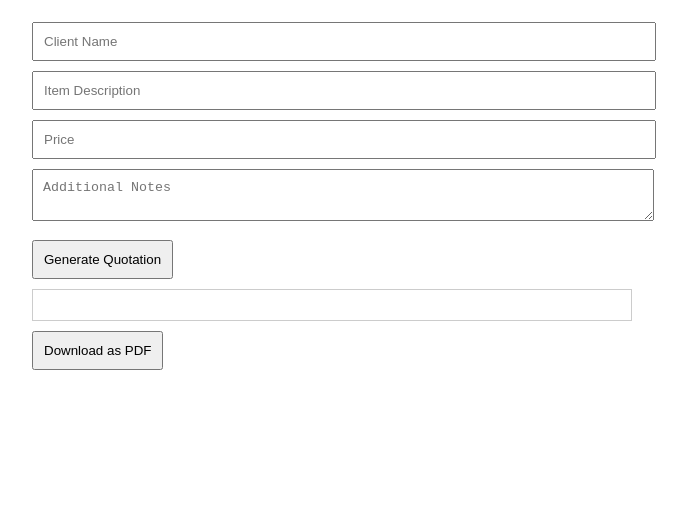
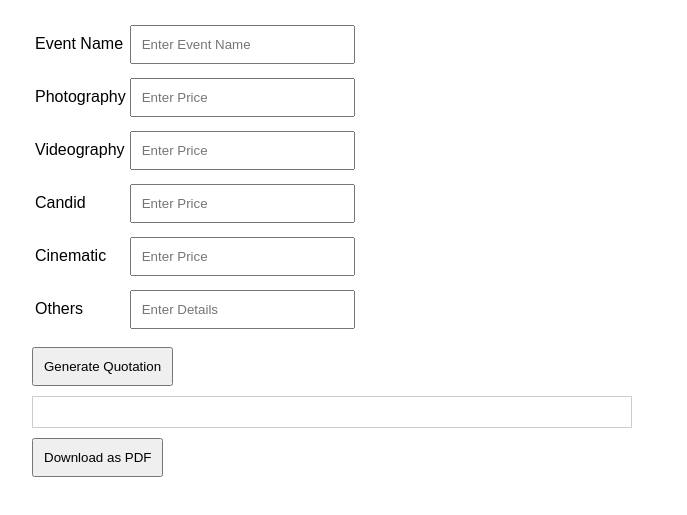
Before and after one commit to handsoncoaching/quotation-generator, a plain HTML site: page index.html in a window 1280 px wide. Shown: the part 79-594 px from the top of the page, without its empty margins (308-995 px from the left). Drawn offline with nearby package versions, Linux system fonts and the light colour scheme.

Commit message:
Update index.html

```diff
--- a/index.html
+++ b/index.html
@@ -11,11 +11,33 @@
     <div class="container">
         <h2>Quotation Generator</h2>
 
-        <!-- Quotation Input Section -->
-        <input type="text" id="clientName" placeholder="Client Name">
-        <input type="text" id="item" placeholder="Item Description">
-        <input type="number" id="price" placeholder="Price">
-        <textarea id="notes" placeholder="Additional Notes"></textarea>
+        <table>
+            <tr>
+                <td><label for="eventName">Event Name</label></td>
+                <td><input type="text" id="eventName" placeholder="Enter Event Name"></td>
+            </tr>
+            <tr>
+                <td><label for="photography">Photography</label></td>
+                <td><input type="number" id="photography" placeholder="Enter Price"></td>
+            </tr>
+            <tr>
+                <td><label for="videography">Videography</label></td>
+                <td><input type="number" id="videography" placeholder="Enter Price"></td>
+            </tr>
+            <tr>
+                <td><label for="candid">Candid</label></td>
+                <td><input type="number" id="candid" placeholder="Enter Price"></td>
+            </tr>
+            <tr>
+                <td><label for="cinematic">Cinematic</label></td>
+                <td><input type="number" id="cinematic" placeholder="Enter Price"></td>
+            </tr>
+            <tr>
+                <td><label for="others">Others</label></td>
+                <td><input type="text" id="others" placeholder="Enter Details"></td>
+            </tr>
+        </table>
+
         <button onclick="generateQuotation()">Generate Quotation</button>
 
         <!-- Quotation Preview Section -->
```
